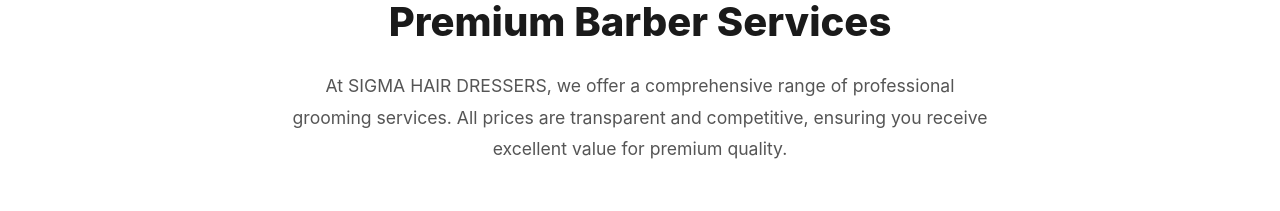
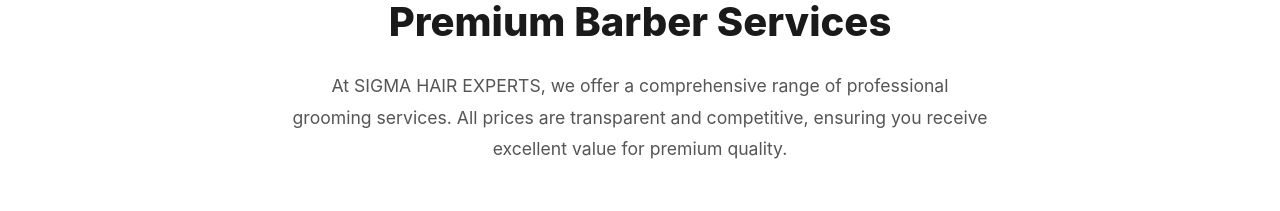
Before and after one commit to shopmanagementsystempk/Hair-Saloon, a React (Create React App) app: page /services in a window 1280 px wide. Shown: the part 382-593 px from the top of the page. Built offline with nearby package versions, Linux system fonts and the light colour scheme; no server answers; the database is empty.

Commit message:
Update Services.js

```diff
--- a/src/pages/Services.js
+++ b/src/pages/Services.js
@@ -145,7 +145,7 @@
                         <div className="section-label">What We Offer</div>
                         <h2 className="section-title">Premium Barber Services</h2>
                         <p className="section-description mx-auto" style={{ maxWidth: '700px' }}>
-                            At SIGMA HAIR DRESSERS, we offer a comprehensive range of professional grooming services.
+                            At SIGMA HAIR EXPERTS, we offer a comprehensive range of professional grooming services.
                             All prices are transparent and competitive, ensuring you receive excellent value for premium quality.
                         </p>
                     </div>
```
